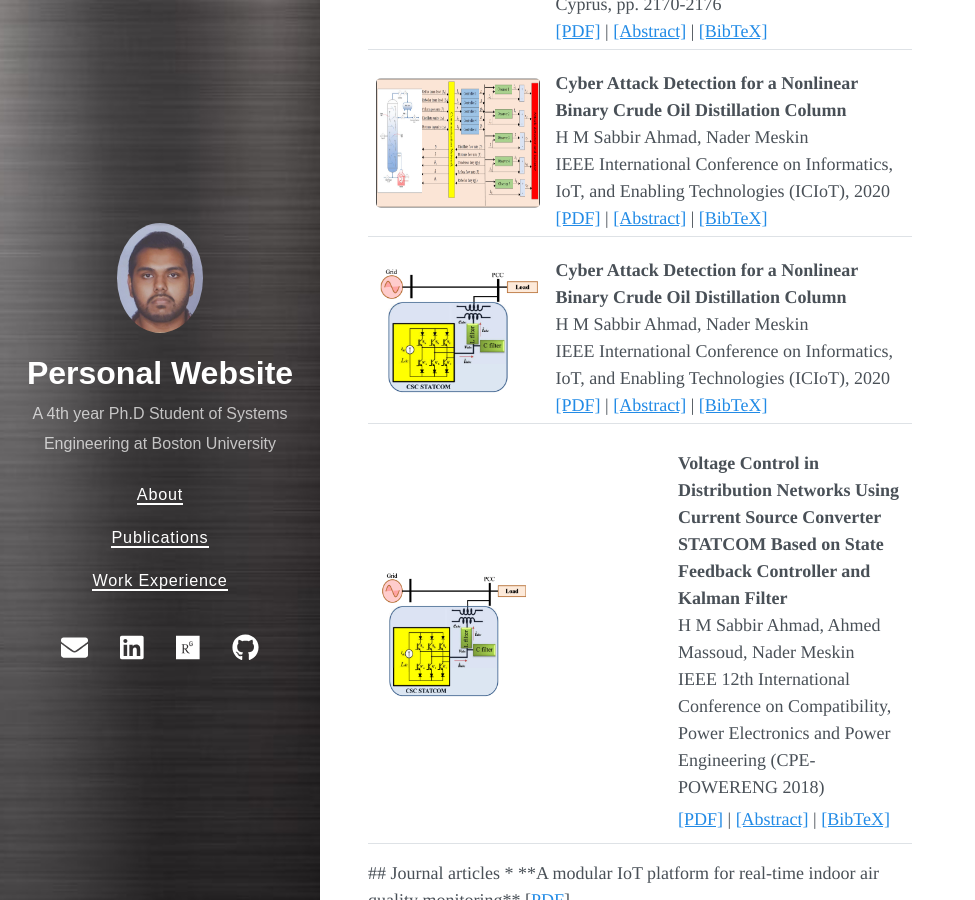
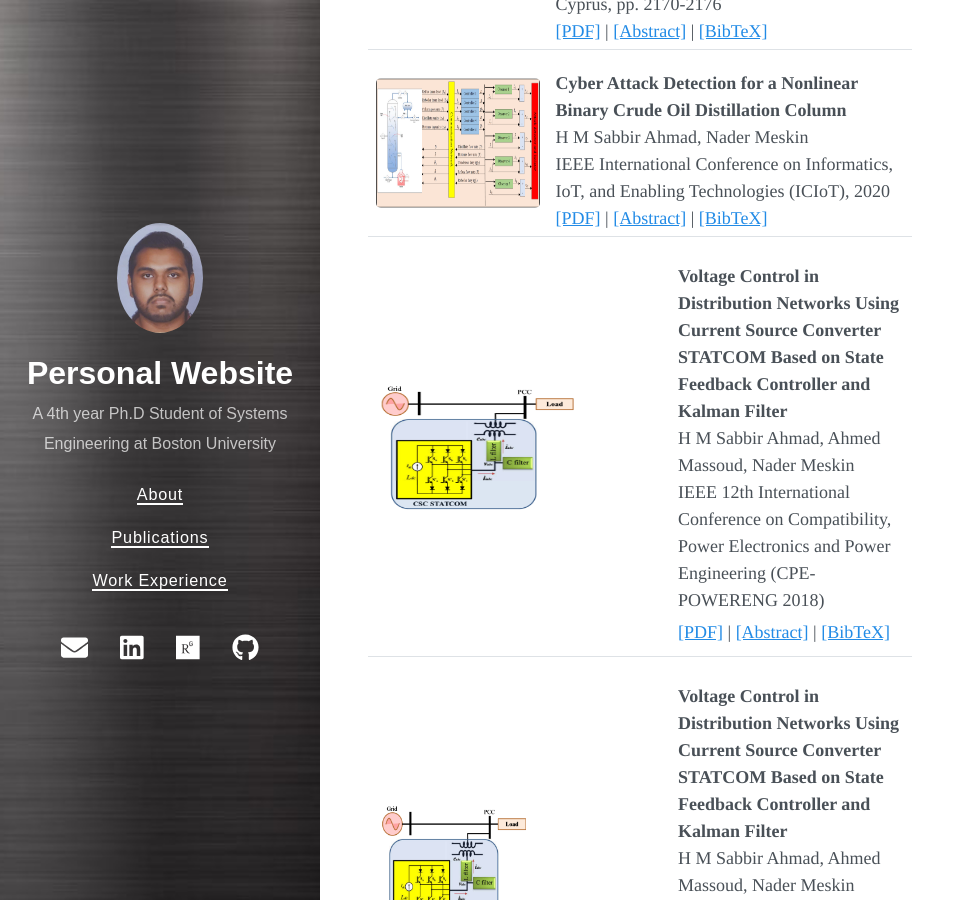
Before and after one commit to SabbirAhmad26/sabbirahmad26.github.io, a Jekyll site: the page built from publications.md, in a window 1280 px wide and 900 px high, scrolled down 1814 px. Shown: the whole window, without its empty margins (0-975 px from the left). Built offline with Jekyll 4.4.1, drawn with Linux system fonts in a browser that asks for light colours; nearby versions of some CDN libraries.

Commit message:
Update publications.md

```diff
--- a/publications.md
+++ b/publications.md
@@ -301,30 +301,27 @@
                 <img width='200' src='/images/STATCOM_Controller.png' height='130' border='0' style='border-radius: 5px'/>
             </a>
         </td>
-        <!-- Publication Details -->
-        <td width="67%" valign="top">
-            <b>Cyber Attack Detection for a Nonlinear Binary Crude Oil Distillation Column</b>
-            <br/> H M Sabbir Ahmad, Nader Meskin
-            <br/>IEEE International Conference on Informatics, IoT, and Enabling Technologies (ICIoT), 2020
-            <br/>
-            <!-- Links to Paper, Code, etc. -->
-            <div class="publication-links">
-                <a href="https://ieeexplore.ieee.org/document/9089577">[PDF]</a> |
-                <a href="javascript:void(0);" onclick="toggleAbstract('abstract-8')">[Abstract]</a> |
-                <a href="javascript:void(0);" onclick="toggleBibtex('bibtex-8')">[BibTeX]</a>
+<!-- Publication Details -->
+        <td style="padding:10px; vertical-align:top">
+            <b>Voltage Control in Distribution Networks Using Current Source Converter STATCOM Based on State Feedback Controller and Kalman Filter</b><br/>
+            H M Sabbir Ahmad, Ahmed Massoud, Nader Meskin<br/>
+            IEEE 12th International Conference on Compatibility, Power Electronics and Power Engineering (CPE-POWERENG 2018)<br/>
+            <div class="publication-links" style="margin-top:5px;">
+                <a href="https://ieeexplore.ieee.org/abstract/document/8372544/" target="_blank">[PDF]</a> |
+                <a href="javascript:void(0);" onclick="toggleAbstract('abstract-9')">[Abstract]</a> |
+                <a href="javascript:void(0);" onclick="toggleBibtex('bibtex-9')">[BibTeX]</a>
             </div>
             <!-- Hidden Abstract and BibTeX sections -->
-            <div id="abstract-8" style="display:none;">
-                <p><i>Attack detection and isolation technique for sensor attacks on safety critical CPS.</i></p>
+            <div id="abstract-9" style="display:none; margin-top:10px;">
+                <p><i>A state feedback control strategy with Kalman filtering for improved voltage regulation in distribution networks using STATCOMs.</i></p>
             </div>
-            <pre id="bibtex-8" style="display:none;">
-                @inproceedings{Ahmad2020CyberAttack,
-                  title={Cyber Attack Detection for a Nonlinear Binary Crude Oil Distillation Column},
-                  author={H M Sabbir Ahmad and Nader Meskin},
-                  booktitle={IEEE International Conference on Informatics, IoT, and Enabling Technologies (ICIoT)},
-                  year={2020},
-                  pages={1-6},
-                  doi={10.1109/ICIoT48696.2020.9089577}
+            <pre id="bibtex-9" style="display:none; margin-top:10px;">
+                @inproceedings{Ahmad2018VoltageControl,
+                  title={Voltage Control in Distribution Networks Using Current Source Converter STATCOM Based on State Feedback Controller and Kalman Filter},
+                  author={H M Sabbir Ahmad and Ahmed Massoud and Nader Meskin},
+                  booktitle={IEEE 12th International Conference on Compatibility, Power Electronics and Power Engineering (CPE-POWERENG)},
+                  year={2018},
+                  doi={10.1109/CPE.2018.8372544}
                 }
             </pre>
         </td>
```
